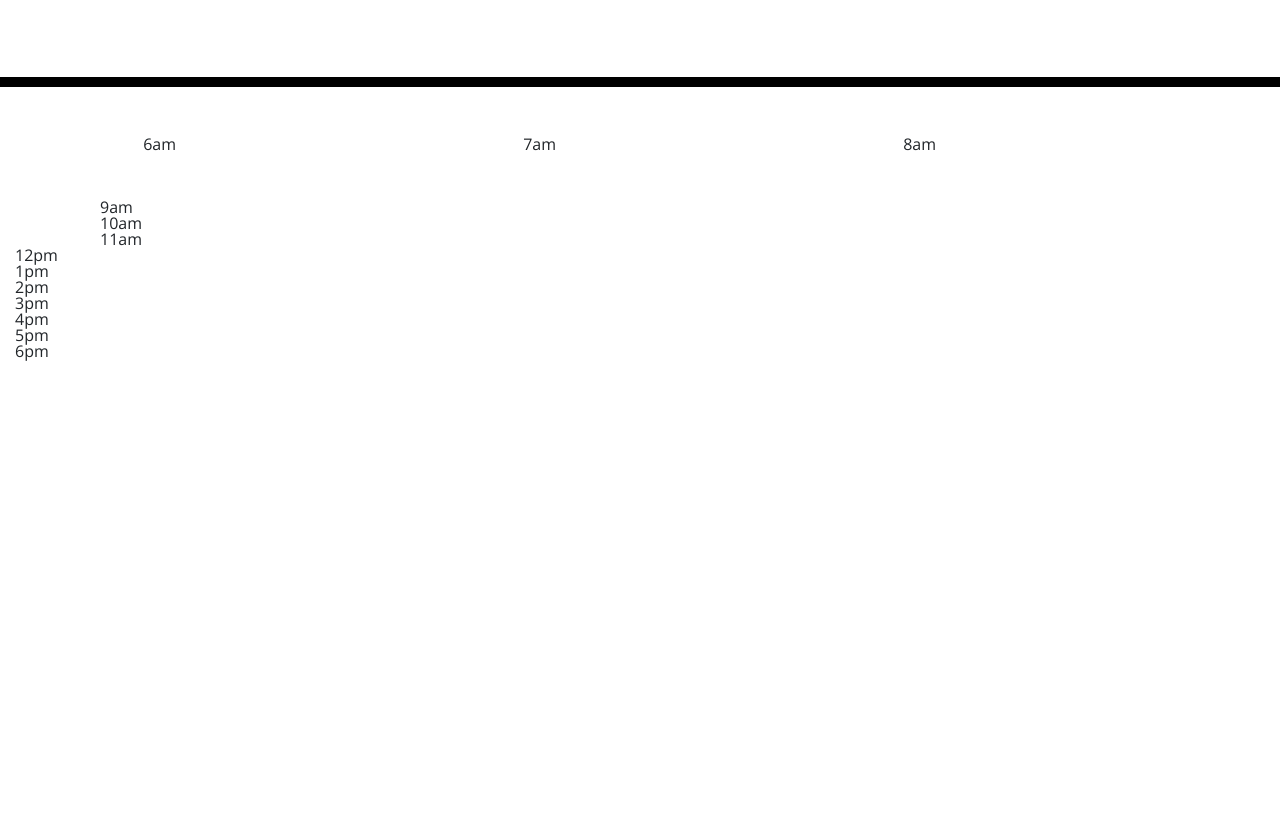
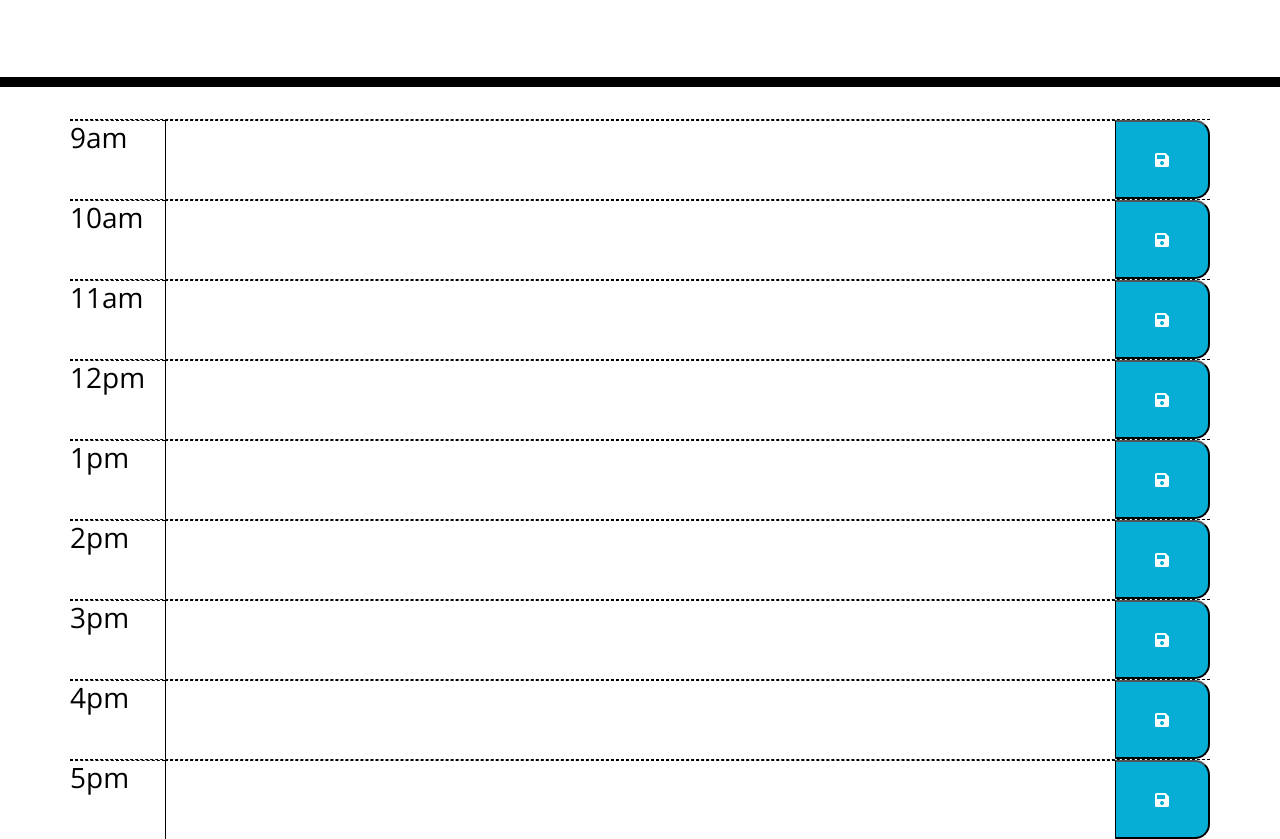
Before and after one commit to RowOliver/Plan-It-Out, a plain HTML site: page index.html in a window 1280 px wide. Shown: the part 181-1020 px from the top of the page. Before the commit the page ends 800 px from the top, so only its background shows below. Drawn offline with nearby package versions, Linux system fonts and the light colour scheme.

Commit message:
made hr rows

```diff
--- a/index.html
+++ b/index.html
@@ -37,50 +37,53 @@
     <div id="time-container" class= "time-container"></div>
 
        <div class="container">
-          <div class="row align-items-start">
-            <div class="col">
-              6am
-            </div>
-            <div class="col">
-              7am
-            </div>
-            <div class="col">
-              8am
-            </div>
-          </div>
+          <div class="hour row">
+          <h3 class="col-1 hour">9am</h3>
+          <textarea id="06" data-index="hour-6" class="col-10 hour 6"></textarea>
+          <button class="col-1 saveBtn" data-number="2"><i class="fa fa-save"></i></button>
+        </div>
+        <div class="hour row">
+          <h3 class="col-1 hour">10am</h3>
+          <textarea id="06" data-index="hour-6" class="col-10 hour 6"></textarea>
+          <button class="col-1 saveBtn" data-number="2"><i class="fa fa-save"></i></button>
+        </div>
+        <div class="hour row">
+          <h3 class="col-1 hour">11am</h3>
+          <textarea id="06" data-index="hour-6" class="col-10 hour 6"></textarea>
+          <button class="col-1 saveBtn" data-number="2"><i class="fa fa-save"></i></button>
+        </div>
+        <div class="hour row">
+          <h3 class="col-1 hour">12pm</h3>
+          <textarea id="06" data-index="hour-6" class="col-10 hour 6"></textarea>
+          <button class="col-1 saveBtn" data-number="2"><i class="fa fa-save"></i></button>
+        </div>
+        <div class="hour row">
+          <h3 class="col-1 hour">1pm</h3>
+          <textarea id="06" data-index="hour-6" class="col-10 hour 6"></textarea>
+          <button class="col-1 saveBtn" data-number="2"><i class="fa fa-save"></i></button>
+        </div>
+        <div class="hour row">
+          <h3 class="col-1 hour">2pm</h3>
+          <textarea id="06" data-index="hour-6" class="col-10 hour 6"></textarea>
+          <button class="col-1 saveBtn" data-number="2"><i class="fa fa-save"></i></button>
+        </div>
+        <div class="hour row">
+          <h3 class="col-1 hour">3pm</h3>
+          <textarea id="06" data-index="hour-6" class="col-10 hour 6"></textarea>
+          <button class="col-1 saveBtn" data-number="2"><i class="fa fa-save"></i></button>
+        </div>
+        <div class="hour row">
+          <h3 class="col-1 hour">4pm</h3>
+          <textarea id="06" data-index="hour-6" class="col-10 hour 6"></textarea>
+          <button class="col-1 saveBtn" data-number="2"><i class="fa fa-save"></i></button>
+        </div>
+        <div class="hour row">
+          <h3 class="col-1 hour">5pm</h3>
+          <textarea id="06" data-index="hour-6" class="col-10 hour 6"></textarea>
+          <button class="col-1 saveBtn" data-number="2"><i class="fa fa-save"></i></button>
+        </div>
 
-            <div class="col">
-              9am
-            </div>
-            <div class="col">
-             10am
-            </div>
-            <div class="col">
-              11am
-            </div>
-          </div>
 
-            <div class="col">
-              12pm
-            </div>
-            <div class="col">
-              1pm
-            </div>
-            <div class="col">
-             2pm
-            </div>
-            <div class="col">
-              3pm
-             </div>
-             <div class="col">
-              4pm
-             </div>
-             <div class="col">
-              5pm
-             </div>
-             <div class="col">
-              6pm
-             </div>
           </div>
         </div>
    </div>
--- a/style.css
+++ b/style.css
@@ -40,6 +40,8 @@ textarea{
   background-color: #ffffff;
   color: #000000;
   border-top: 1px dashed #000000;
+  text-align: left;
+  padding-left: 0;
 }
 
 .past {
```
Also changed, not shown: script.js (+8 -1 lines).
